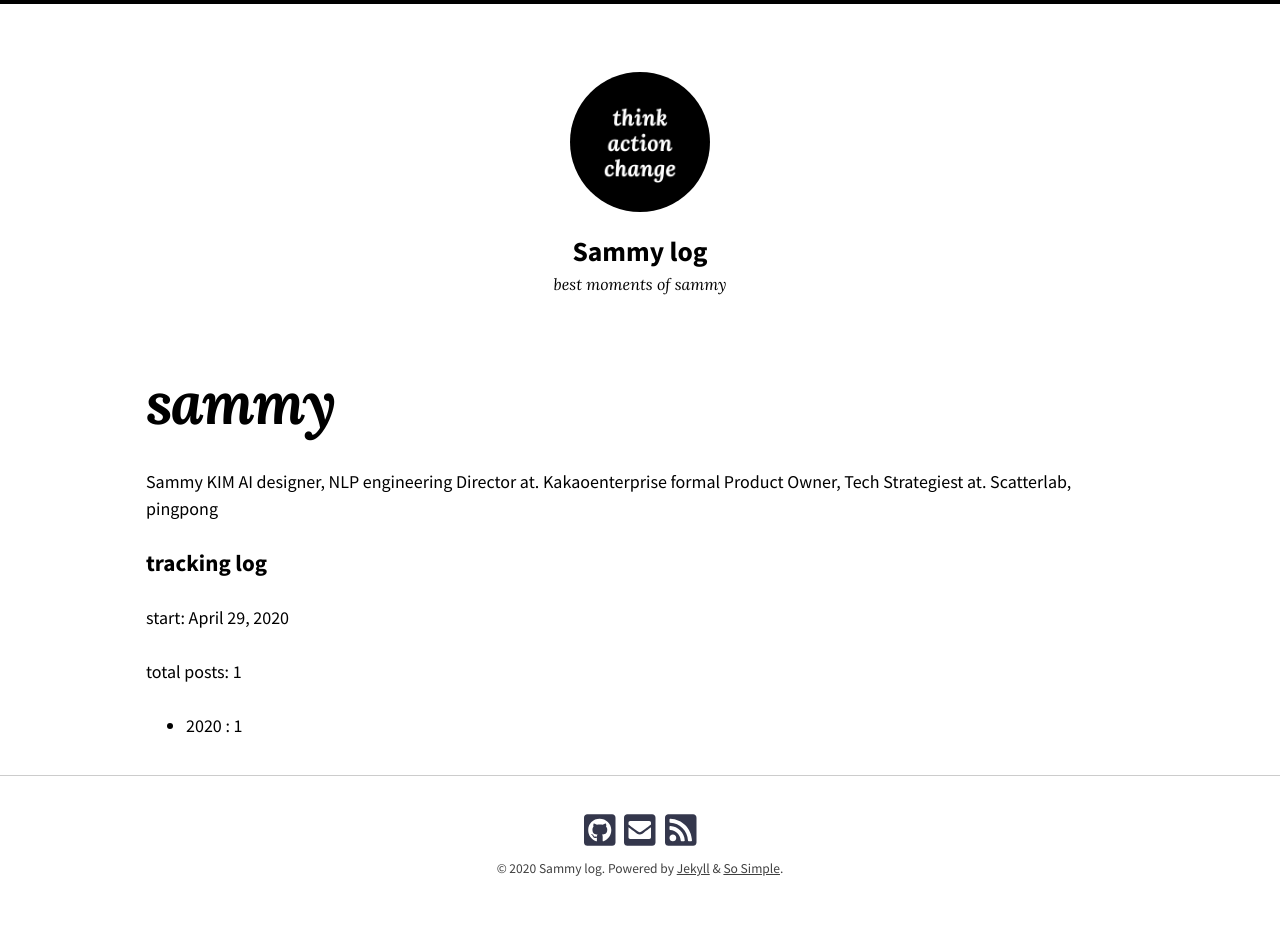
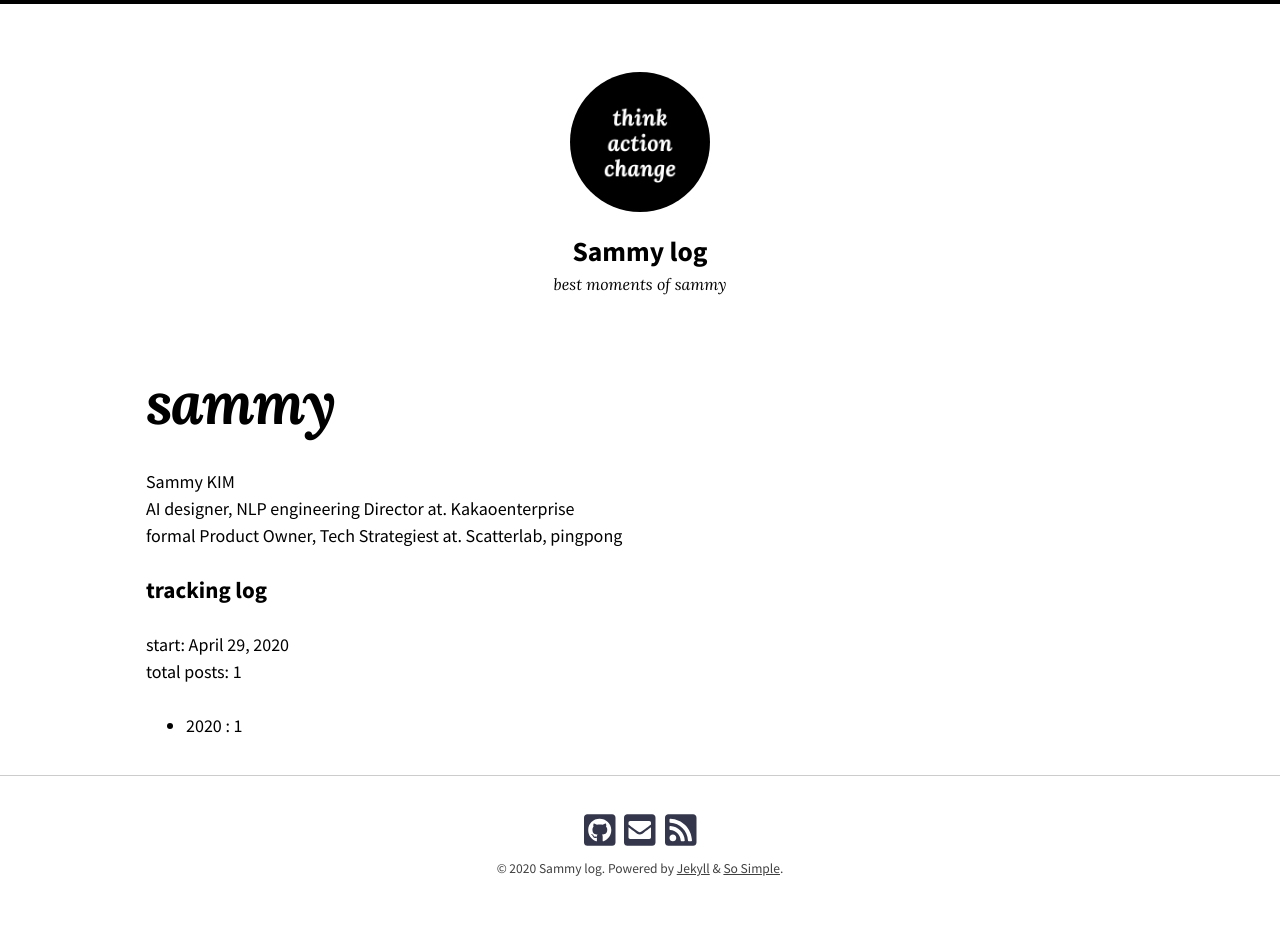
Before and after one commit to ssammykim/ssammykim.github.io, a Jekyll site: the page built from sammy.md, in a window 1280 px wide. Built offline with Jekyll 4.4.1, drawn with Linux system fonts in a browser that asks for light colours; nearby versions of some CDN libraries; some web fonts are replaced.

Commit message:
modified infomation format

```diff
--- a/sammy.md
+++ b/sammy.md
@@ -3,15 +3,12 @@ layout: page
 title: sammy
 permalink: /sammy/
 ---
-<P>
 Sammy KIM
 AI designer, NLP engineering Director at. Kakaoenterprise
 formal Product Owner, Tech Strategiest at. Scatterlab, pingpong
-</p>
 
 ### tracking log
 start: April 29, 2020
-
 total posts: {{ site.posts | size }}
 
 {% assign number_of_posts = 0 %} {% for post in site.posts %}{% assign currnet_year = post.date | date: "%Y" %}{% assign previous_year = post.previous.date | date: "%Y" %}{% assign number_of_posts = number_of_posts | plus: 1 %}{% if currnet_year != previous_year %}
```
